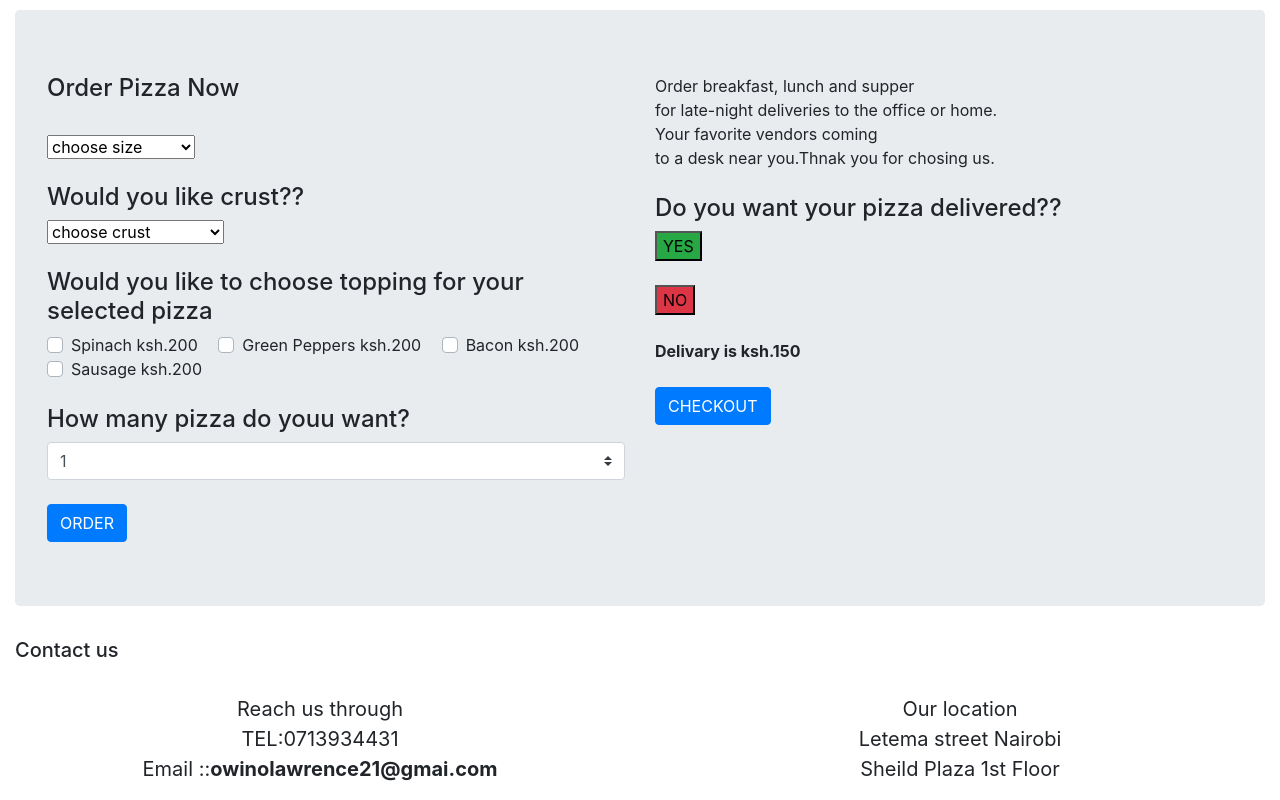
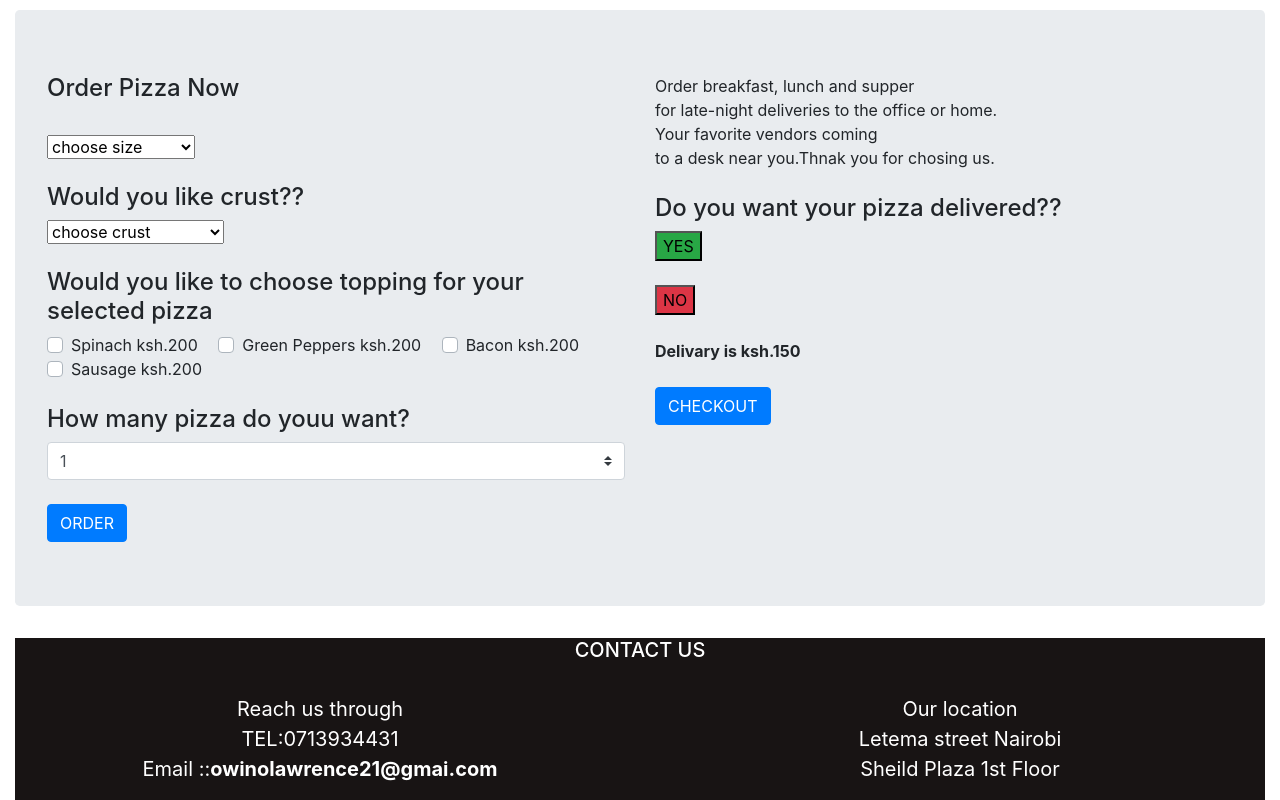
Before and after one commit to owinolawrence/Pizza-Restaurants, a plain HTML site: page index.html in a window 1280 px wide. Shown: the part 1639-2439 px from the top of the page. Drawn offline with nearby package versions, Linux system fonts and the light colour scheme.

```diff
--- a/css/styles.css
+++ b/css/styles.css
@@ -126,3 +126,23 @@
     img{
         width: 400px;
     }
+    .footer{
+        background-color: rgb(24, 20, 20);
+    }
+    h5{
+        color: white;
+        font-size: 60%;
+        text-transform: uppercase;
+        text-align: center;
+    }
+    .caption {
+
+        cursor: pointer;
+        color:white;
+        font-size: 20px;
+
+      }
+      p:hover{
+        text-decoration: underline;
+        color: blue;
+      }
```
